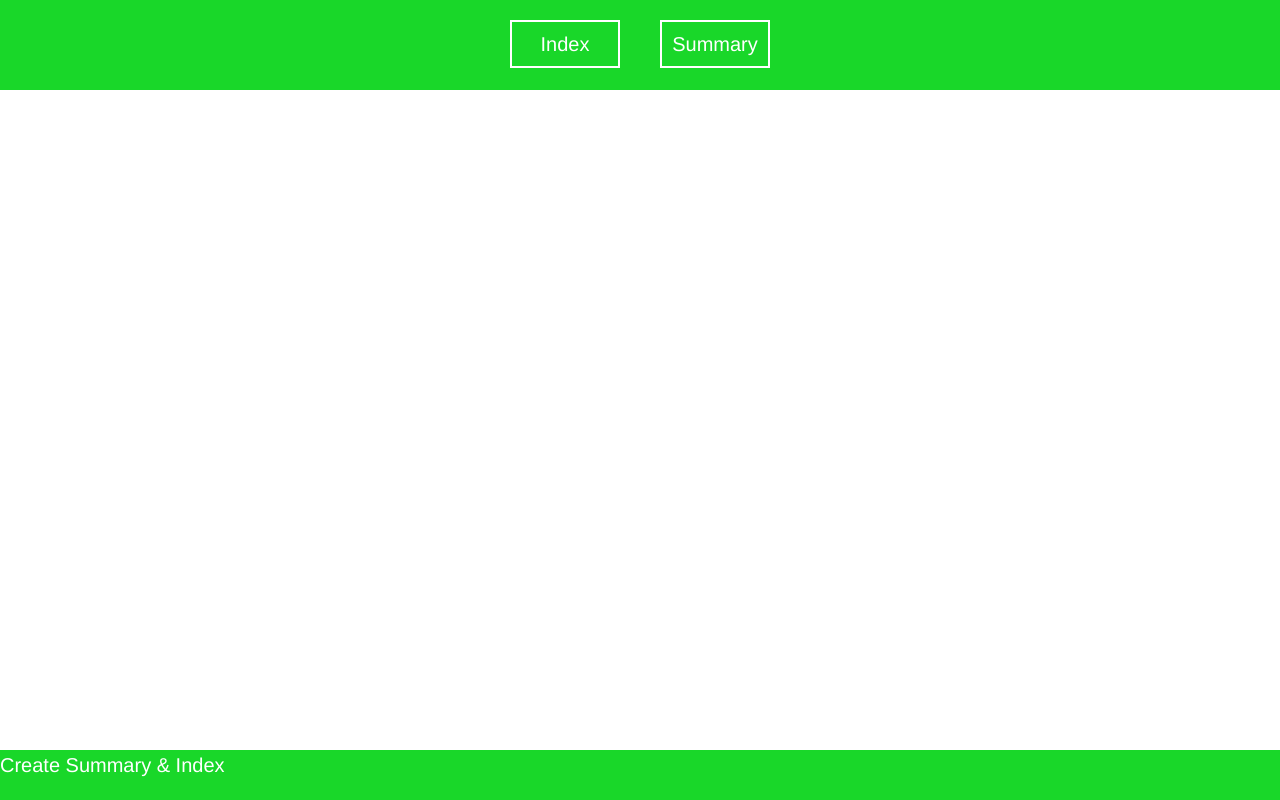
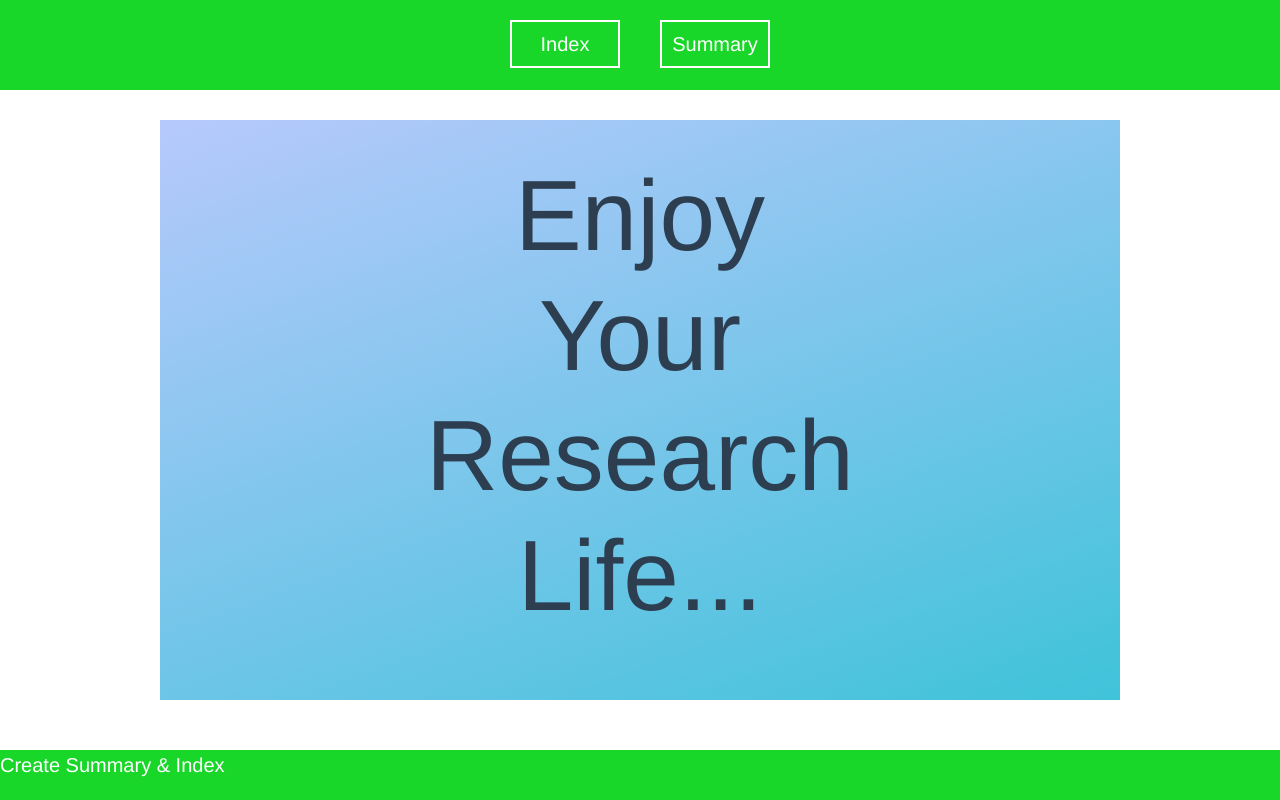
Before and after one commit to Melbeck777/usually_zemi, a Vue app in the folder material/frontend/: page / in a window 1280 px wide. Built offline with nearby package versions, Linux system fonts and the light colour scheme.

Commit message:
データの更新を反映するように修正

```diff
--- a/material/frontend/src/components/SummaryContentShow.vue
+++ b/material/frontend/src/components/SummaryContentShow.vue
@@ -115,11 +115,9 @@ export default {
         edit_summary:function(key) {
             this.edit_flag.splice(key, 1, !this.edit_flag[key])
         },
-        load_summary:function() {
-            console.log("meeting")
-            console.log(this.meeting)
-            console.log("day_index")
-            console.log(this.day_index)
+        async load_summary() {
+            console.log("meeting ",this.meeting)
+            console.log("day_index ",this.day_index)
             let confirm_text = ""
             for(let index = 0; index < this.titles.length; index++) {
                 if (index != 0){
@@ -132,17 +130,19 @@ export default {
             if(confirm(confirm_text)) {
                 sep_date_flag = true
             }
-            console.log('meeting')
-            console.log(this.meeting)
-            axios.post(this.$route.path, {
-                meeting:this.meeting,
-                day_index:this.day_index,
-                sep_date_flag:sep_date_flag
+            try {
+                await axios.post(`${this.$route.path}/${this.day_index}`, {
+                    meeting:this.meeting,
+                    sep_date_flag:sep_date_flag
+                })
+            } catch (err) {
+                return
+            }
 
-            }).then(function(response) {
-                console.log(response.data)
+            console.log("end load_summary")
+            this.$nextTick(function() {
+                this.$emit('load_summary', this.day_index)
             })
-            this.$emit('load_summary')
         },
         personal_status:function(key) {
             return  {
--- a/material/frontend/src/components/Top.vue
+++ b/material/frontend/src/components/Top.vue
@@ -1,4 +1,5 @@
 <template>
+    <h1 class="top_view">Enjoy<br/>Your<br/>Research<br/>Life...</h1>
 </template>
 
 <script>
@@ -14,3 +15,15 @@ export default {
     }
 }
 </script>
+
+<style>
+.top_view {
+    font-size: 100px;
+    margin: auto;
+    text-align: center;
+    width: 100%;
+    height: 600px;
+    padding: 35px;
+    background:linear-gradient(340deg, #3fc3da, #b7c9fc);
+}
+</style>
--- a/material/frontend/src/components/WeeklyShow.vue
+++ b/material/frontend/src/components/WeeklyShow.vue
@@ -21,7 +21,7 @@
         <div v-for="(current_meeting, meeting_key) in meeting" :key="meeting_key">
             <SummaryContentShow ref="content_show" :member="this.group_info.member" :meeting="current_meeting"
                 :member_select="this.member_select" :titles="this.titles" :day_index="meeting_key"
-                @load_summary="fetch_data"/>
+                @load_summary="update_meeting"/>
         </div>
     </div>
 
@@ -109,6 +109,14 @@ export default {
                     this.member_select.push(false)
                 }
             })
+        },
+        async update_meeting(meeting_key) {
+            let url = `${this.$route.path}/${meeting_key}`
+            console.log(url)
+            await axios.get(url).then(result => {
+                var obj = JSON.parse(JSON.stringify(result.data))
+                this.meeting.splice(meeting_key, 1, obj)
+            }).catch(error => console.log(error))
         }
     },
 }
```
